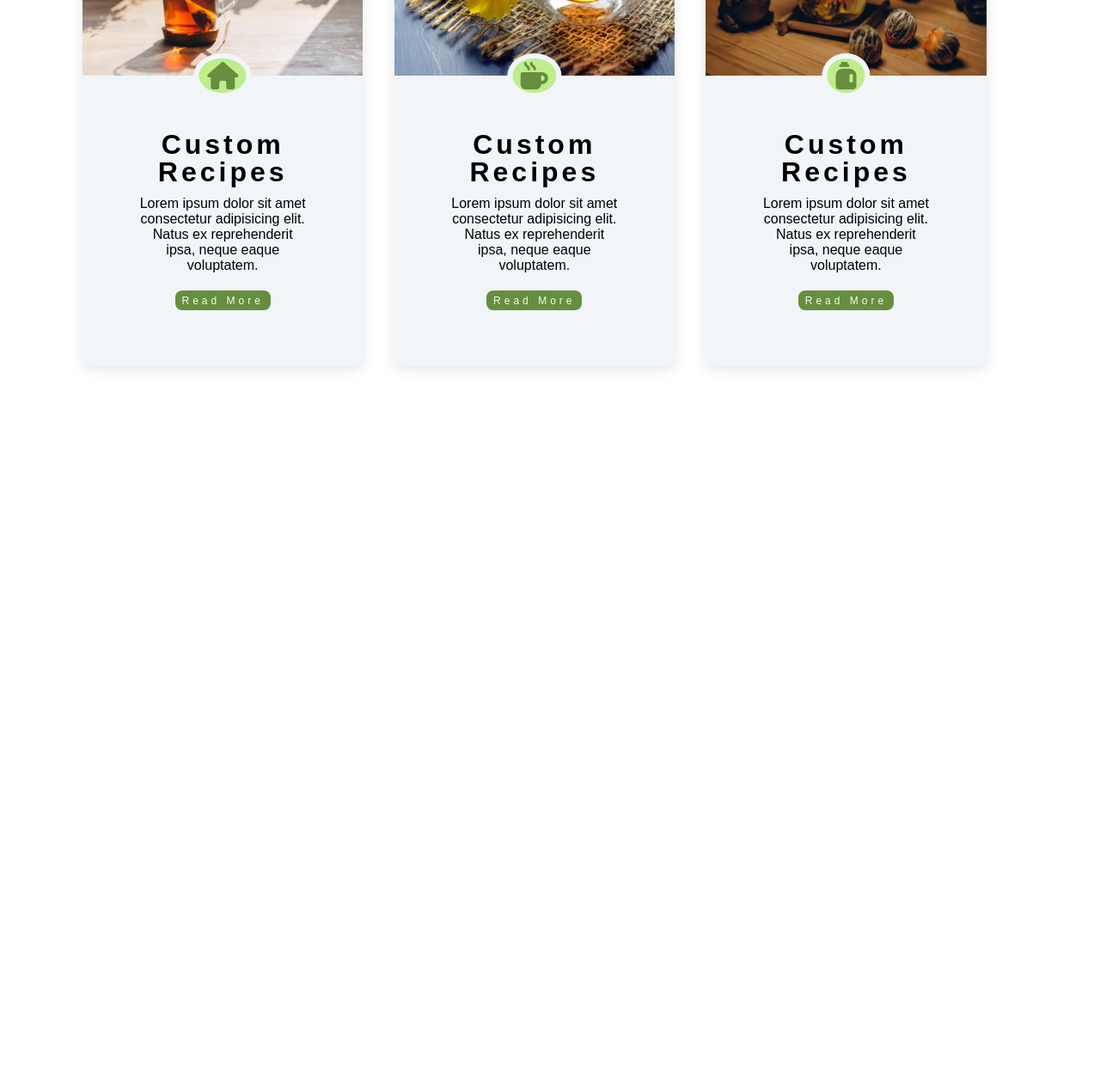
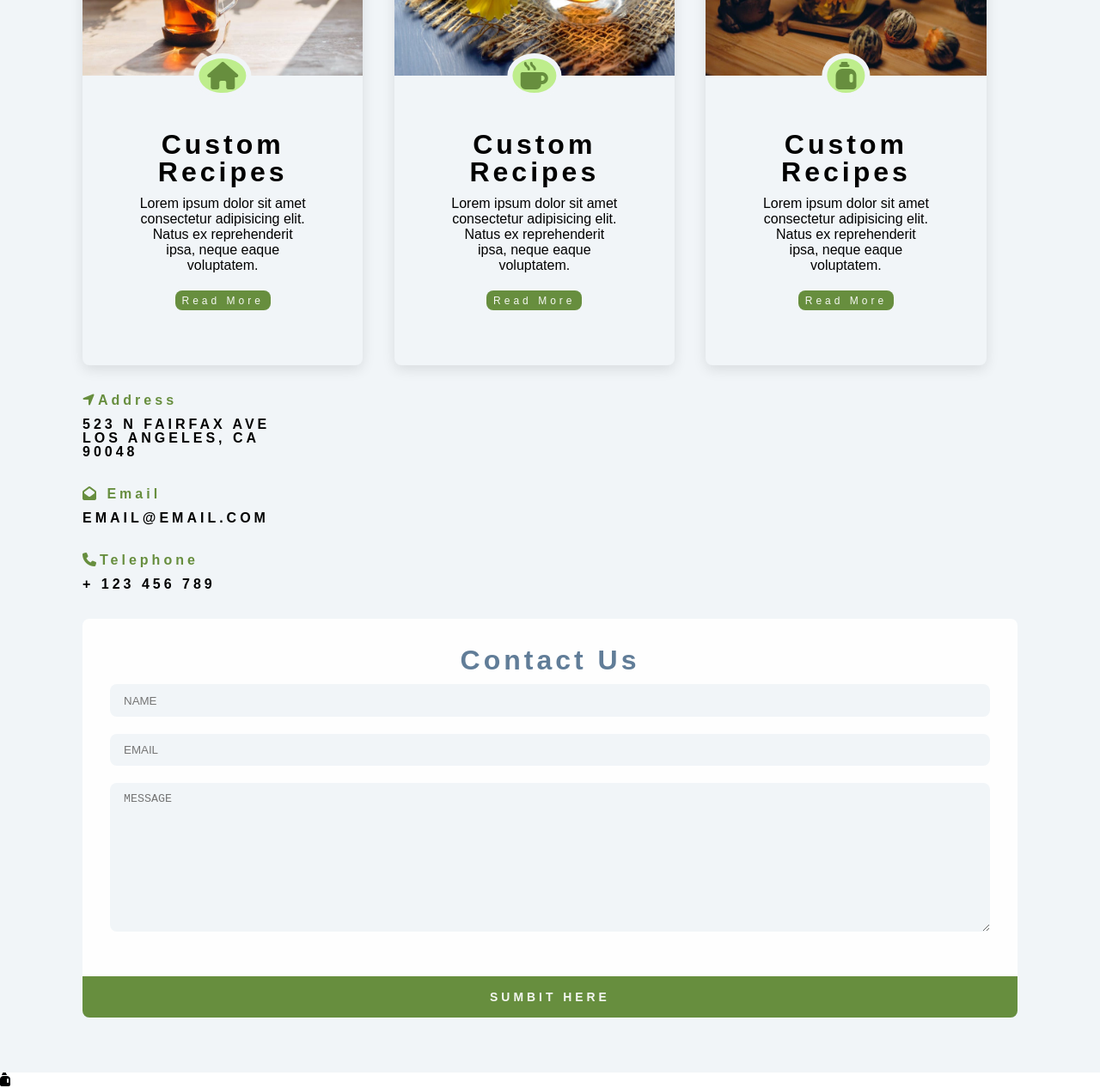
Before and after one commit to Iyanuoluwa-vic/Tea-Tree-project-with-float-property, a plain HTML site: page index.html in a window 1280 px wide. Shown: the part 2541-3807 px from the top of the page at 86% size. Before the commit the page ends 2998 px from the top, so only its background shows below. Drawn offline with Linux system fonts and the light colour scheme.

Commit message:
contact section

```diff
--- a/index.html
+++ b/index.html
@@ -179,7 +179,7 @@
         <article class="service-card">
           <div class="service-img-container">
             <img src="./product-1.jpeg" alt="" />
-            <span><i class="fa-solid fa-house"></i></span>
+            <span><i class="fa-solid fa-house product-icon"></i></span>
           </div>
           <div class="service-info">
             <h3>custom recipes</h3>
@@ -196,7 +196,7 @@
         <article class="service-card">
           <div class="service-img-container">
             <img src="./product-2.jpeg" alt="" />
-            <span><i class="fa-solid fa-mug-hot"></i></span>
+            <span><i class="fa-solid fa-mug-hot product-icon"></i></span>
           </div>
           <div class="service-info">
             <h3>custom recipes</h3>
@@ -213,7 +213,7 @@
         <article class="service-card">
           <div class="service-img-container">
             <img src="./product-3.jpeg" alt="" />
-            <span><i class="fa-solid fa-jug-detergent"></i></span>
+            <span><i class="fa-solid fa-jug-detergent product-icon"></i></span>
           </div>
           <div class="service-info">
             <h3>custom recipes</h3>
@@ -228,5 +228,71 @@
       </div>
     </section>
     <!--end of services -->
+
+    <!-- contact -->
+    <section class="contact">
+      <div class="section-center">
+        <article class="contact-info">
+          <div class="contact-item">
+            <h4 class="contact-title">
+              <span
+                ><i class="fa-solid fa-location-arrow contact-icon"></i></span
+              >address
+            </h4>
+            <h4 class="contatc-text">
+              523 N FAIRFAX AVE LOS ANGELES, CA 90048
+            </h4>
+          </div>
+
+          <div class="contact-item">
+            <h4 class="contact-title">
+              <span
+                ><i class="fa-solid fa-envelope-open contact-icon"></i
+              ></span>
+              Email
+            </h4>
+            <h4 class="contatc-text">EMAIL@EMAIL.COM</h4>
+          </div>
+
+          <div class="contact-item">
+            <h4 class="contact-title">
+              <span><i class="fa-solid fa-phone contact-icon"></i></span
+              >Telephone
+            </h4>
+            <h4 class="contatc-text">+ 123 456 789</h4>
+          </div>
+        </article>
+
+        <article class="contact-form">
+          <h3>contact us</h3>
+          <div class="form">
+            <input
+              type="text"
+              placeholder="name"
+              class="formControl"
+              name="name"
+            />
+            <input
+              type="email"
+              placeholder="email"
+              class="formControl"
+              name="email"
+            />
+            <textarea
+              name=""
+              id=""
+              cols="30"
+              rows="10"
+              class="formControl"
+              name="message"
+              placeholder="message"
+            ></textarea>
+          </div>
+        </article>
+        <button class="btn submit-btn">sumbit here</button>
+      </div>
+    </section>
+    <span> <i class="fa-solid fa-jug-detergent"></i></span>
+    <!-- end of contact -->
   </body>
 </html>
--- a/styles.css
+++ b/styles.css
@@ -406,7 +406,7 @@ Services
   position: relative;
 }
 
-.fa-solid {
+.product-icon {
   position: absolute;
   bottom: 0;
   left: 50%;
@@ -434,3 +434,56 @@ Services
     margin-right: 3.33%;
   }
 }
+
+/*
+====================
+contact
+====================
+*/
+
+.contact {
+  background-color: var(--clr-grey-10);
+}
+
+.contact-item {
+  margin: 2rem 0;
+  max-width: 15rem;
+}
+
+.contact-title {
+  color: var(--clr-primary);
+}
+
+.contact-text {
+  color: var(--clr-grey-5);
+}
+
+.contact-form {
+  background-color: var(--clr-white);
+  padding: 2rem;
+  text-align: center;
+  border-top-left-radius: 0.5rem;
+  border-top-right-radius: 0.5rem;
+}
+
+.formControl {
+  display: block;
+  width: 100%;
+  padding: 0.7rem 1rem;
+  margin-bottom: 1.25rem;
+  border: none;
+  background-color: var(--clr-grey-10);
+  border-radius: 0.5rem;
+  text-transform: uppercase;
+}
+.submit-btn {
+  display: block;
+  width: 100%;
+  padding: 1rem;
+  border-bottom-left-radius: 0.5rem;
+  border-bottom-right-radius: 0.5rem;
+}
+
+.contact-form h3 {
+  color: var(--clr-grey-5);
+}
```
